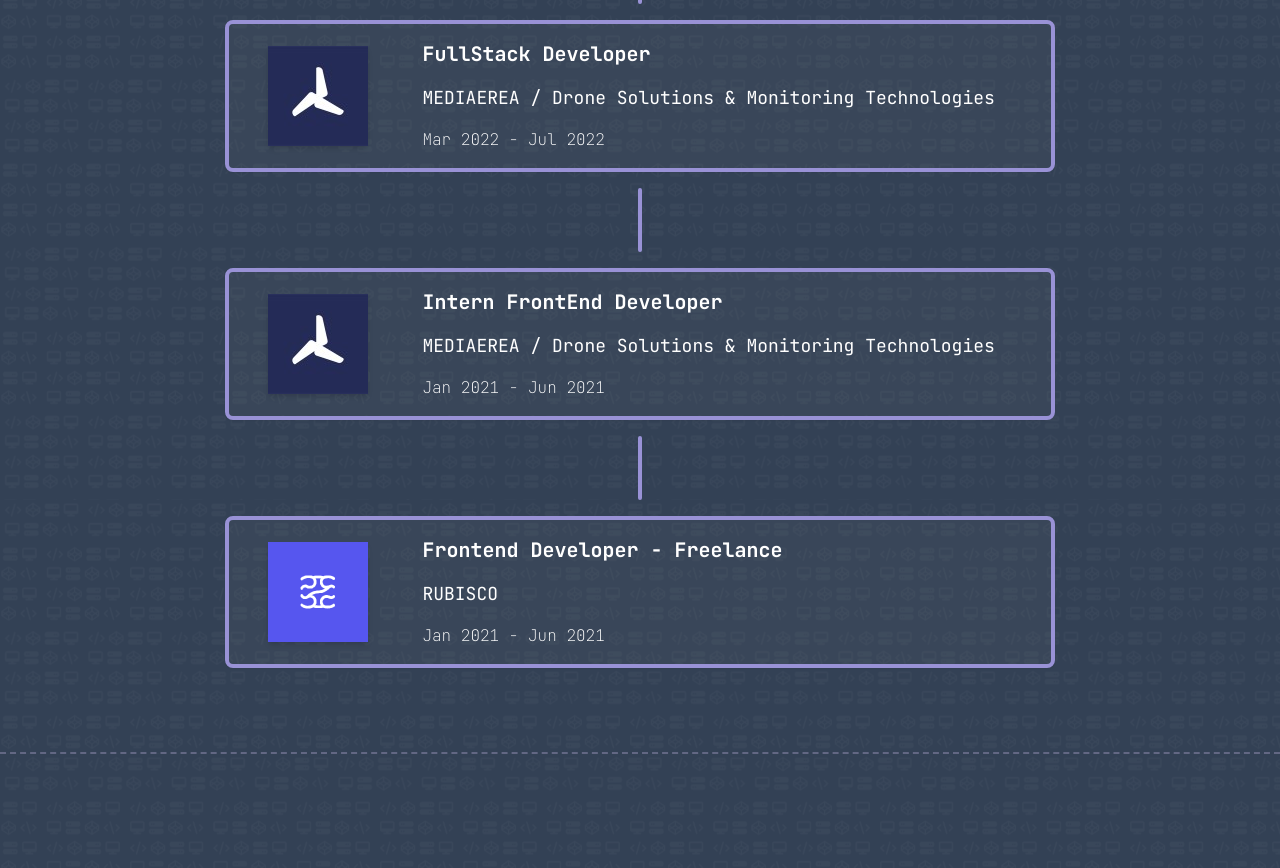
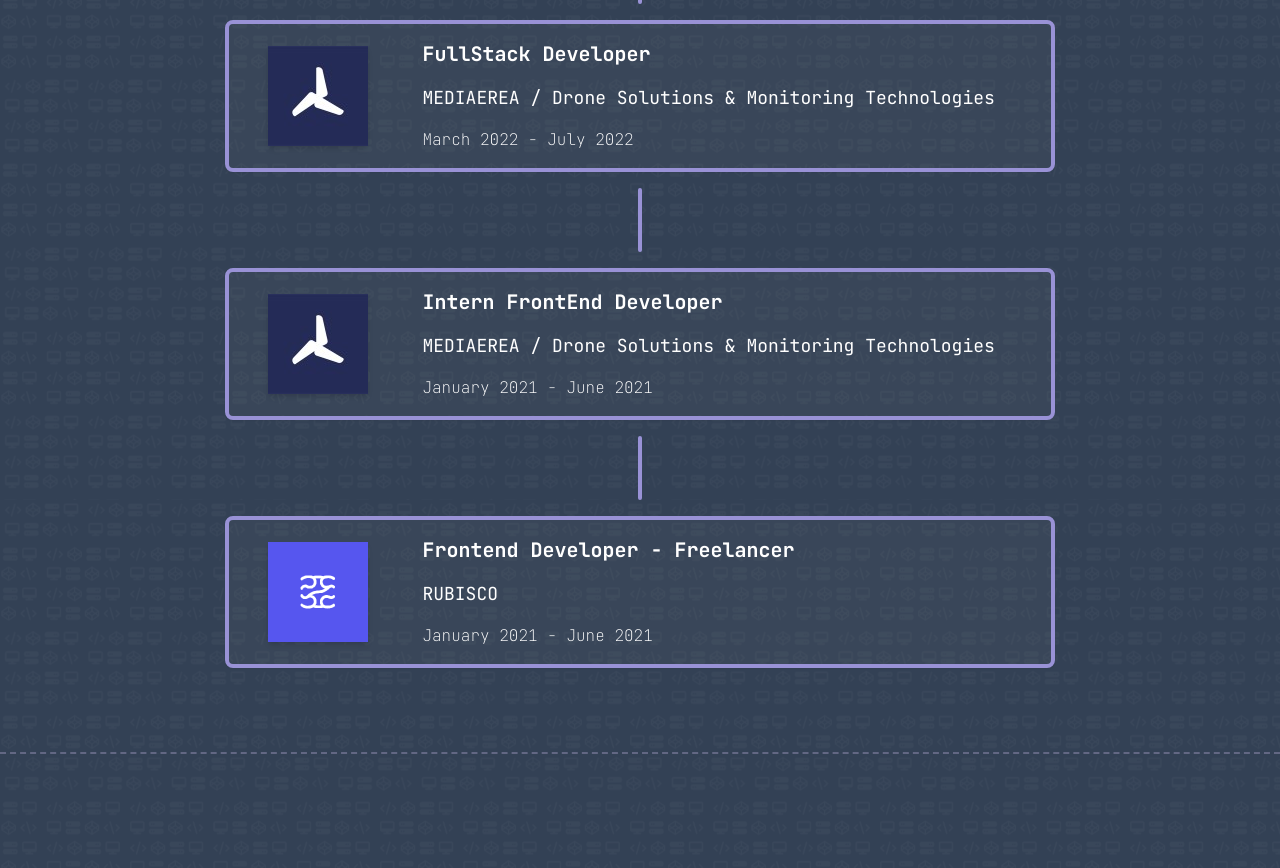
Before and after one commit to Lelmats/PortfolioWeb_React, a React (Vite) app: page / in a window 1280 px wide. Shown: the part 1820-2688 px from the top of the page. Built offline with nearby package versions, Linux system fonts and the light colour scheme; what taos would draw is missing.

Commit message:
languageTest_V6

```diff
--- a/src/App.tsx
+++ b/src/App.tsx
@@ -93,21 +93,21 @@ function App() {
           </div>
           <div className="text-center mb-5">
             <CardExperience
-            title='FullStack Developer'
+            title={t('jobTitle_1')}
             company='MEDIAEREA / Drone Solutions & Monitoring Technologies'
-            date='Mar 2022 - Jul 2022'
+            date={t('jobDate_1')}
             imgPath='img/MAIcon.jpeg'
             />
             <CardExperience
-            title='Intern FrontEnd Developer '
+            title={t('jobTitle_2')}
             company='MEDIAEREA / Drone Solutions & Monitoring Technologies'
-            date='Jan 2021 - Jun 2021'
+            date={t('jobDate_2')}
             imgPath='img/MAIcon.jpeg'
             />
             <CardExperience
-            title='Frontend Developer - Freelance'
+            title={t('jobTitle_3')}
             company='RUBISCO'
-            date='Jan 2021 - Jun 2021'
+            date={t('jobDate_3')}
             imgPath='img/Rubisco.png'
             />
           </div>
--- a/src/assets/i18next/About/en.json
+++ b/src/assets/i18next/About/en.json
@@ -13,6 +13,14 @@
 	"Hello!": "Hello!",
 	"About Me": "About Me",
 	"Experience": "Experience",
+
+	"jobTitle_1": "FullStack Developer",
+	"jobDate_1": "March 2022 - July 2022",
+	"jobTitle_2": "Intern FrontEnd Developer",
+	"jobDate_2": "January 2021 - June 2021",
+	"jobTitle_3": "Frontend Developer - Freelancer",
+	"jobDate_3": "January 2021 - June 2021",
+
 	"Projects": "Projects",
 
 	"cryptoControl": "Crypto Control",
--- a/src/assets/i18next/About/es.json
+++ b/src/assets/i18next/About/es.json
@@ -13,6 +13,14 @@
 	"Hello!": "¡Hola!",
 	"About Me": "Sobre mí",
 	"Experience": "Experiencia",
+
+	"jobTitle_1": "Desarrollador FullStack",
+	"jobDate_1": "Marzo 2022 - Julio 2022",
+	"jobTitle_2": "Prácticas Desarrollador FrontEnd",
+	"jobDate_2": "Enero 2021 - Junio 2021",
+	"jobTitle_3": "Desarrollador Frontend - Freelancer",
+	"jobDate_3": "Enero 2021 - Junio 2021",
+
 	"Projects": "Proyectos",
 
 	"cryptoControl": "Control de Criptomonedas",
```
